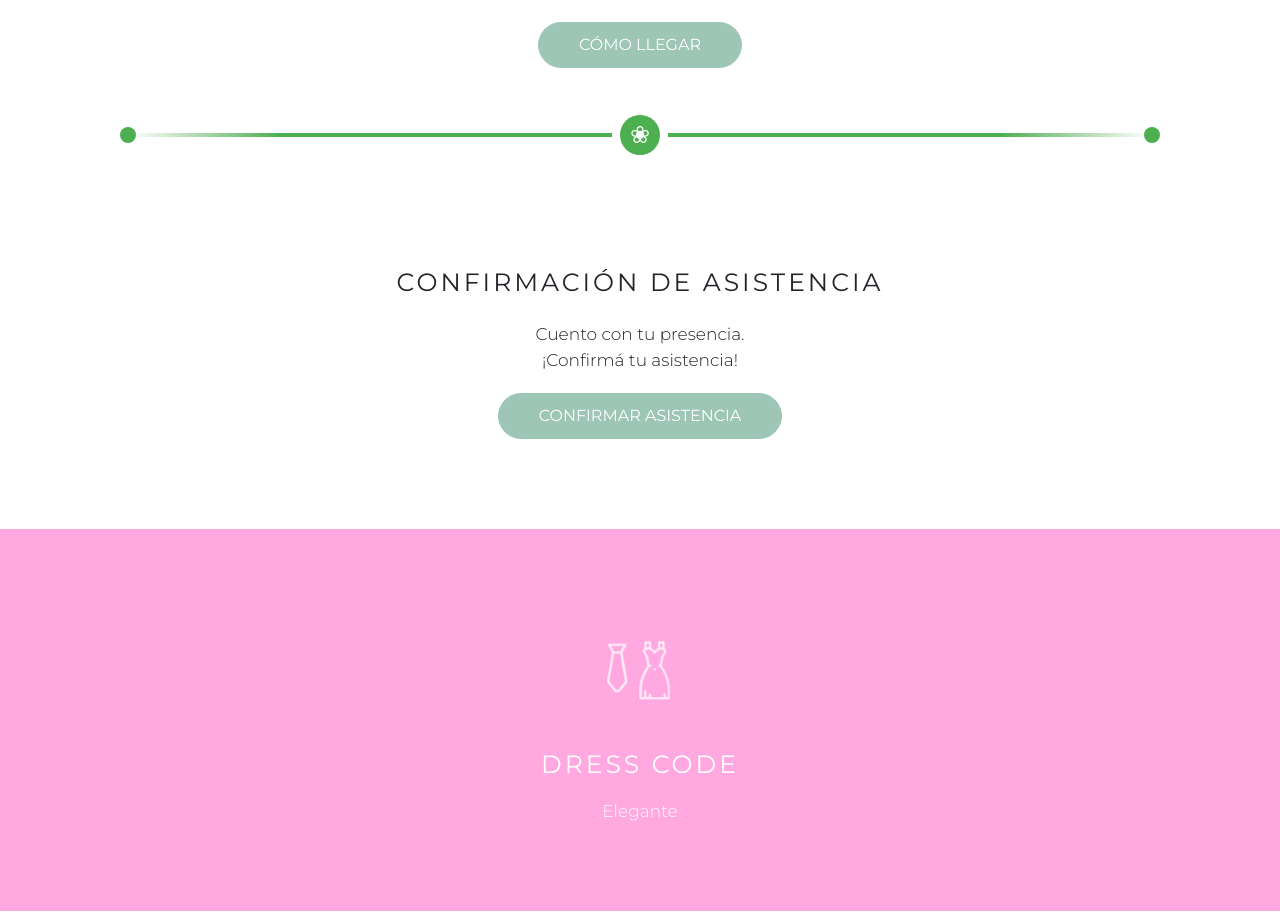
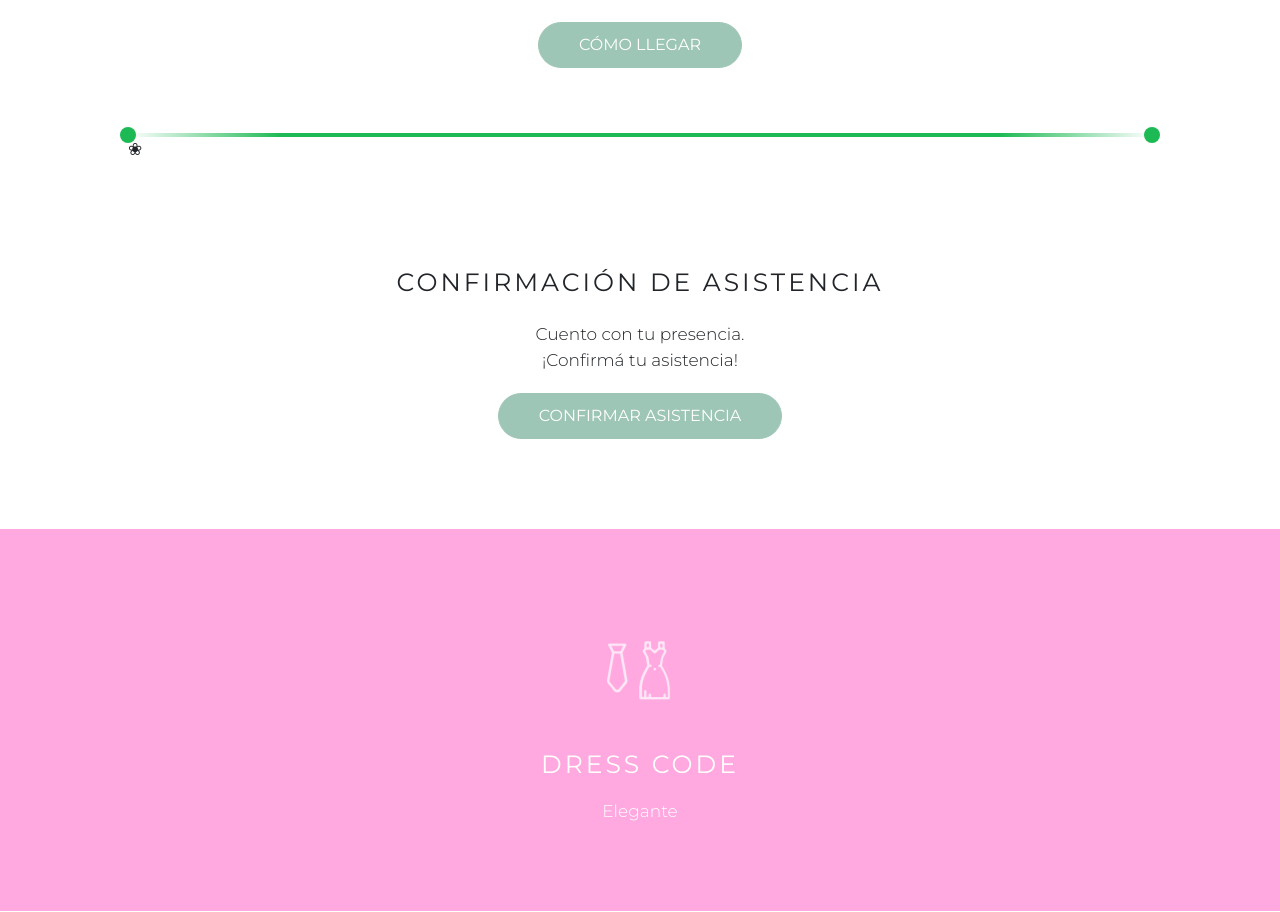
Before and after one commit to alfonsinapf/invitacion_XV_previa, a website: page index.html in a window 1280 px wide. Shown: the part 1426-2338 px from the top of the page. Drawn offline with Linux system fonts and the light colour scheme.

Commit message:
Update index.html

```diff
--- a/index.html
+++ b/index.html
@@ -309,6 +309,7 @@
 
         /* Línea de división personalizada */
 
+        /* LÍNEA DIVISORIA CON COLOR DEL BOTÓN */
         .divider {
             position: relative;
             height: 4px;
@@ -320,7 +321,7 @@
         .divider-line {
             height: 100%;
             width: 100%;
-            background: linear-gradient(90deg, transparent 0%, #4CAF50 15%, #4CAF50 85%, transparent 100%);
+            background: linear-gradient(90deg, transparent 0%, #1DB954 15%, #1DB954 85%, transparent 100%);
             border-radius: 2px;
             position: relative;
         }
@@ -332,7 +333,7 @@
             transform: translateY(-50%);
             width: 16px;
             height: 16px;
-            background: #4CAF50;
+            background: #1DB954;
             border-radius: 50%;
         }
 
@@ -346,24 +347,23 @@
             transform: translate(50%, -50%);
         }
 
-        .divider-leaf {
+        .divider-icon {
             position: absolute;
             top: 50%;
             left: 50%;
             transform: translate(-50%, -50%);
             width: 40px;
             height: 40px;
-            background: #4CAF50;
+            background: #1DB954;
             border-radius: 50%;
             display: flex;
             align-items: center;
             justify-content: center;
             color: white;
-            font-size: 24px;
+            font-size: 20px;
             box-shadow: 0 0 0 8px white;
             z-index: 2;
         }
-
 
 
         /* Scrollbar personalizada */
```
